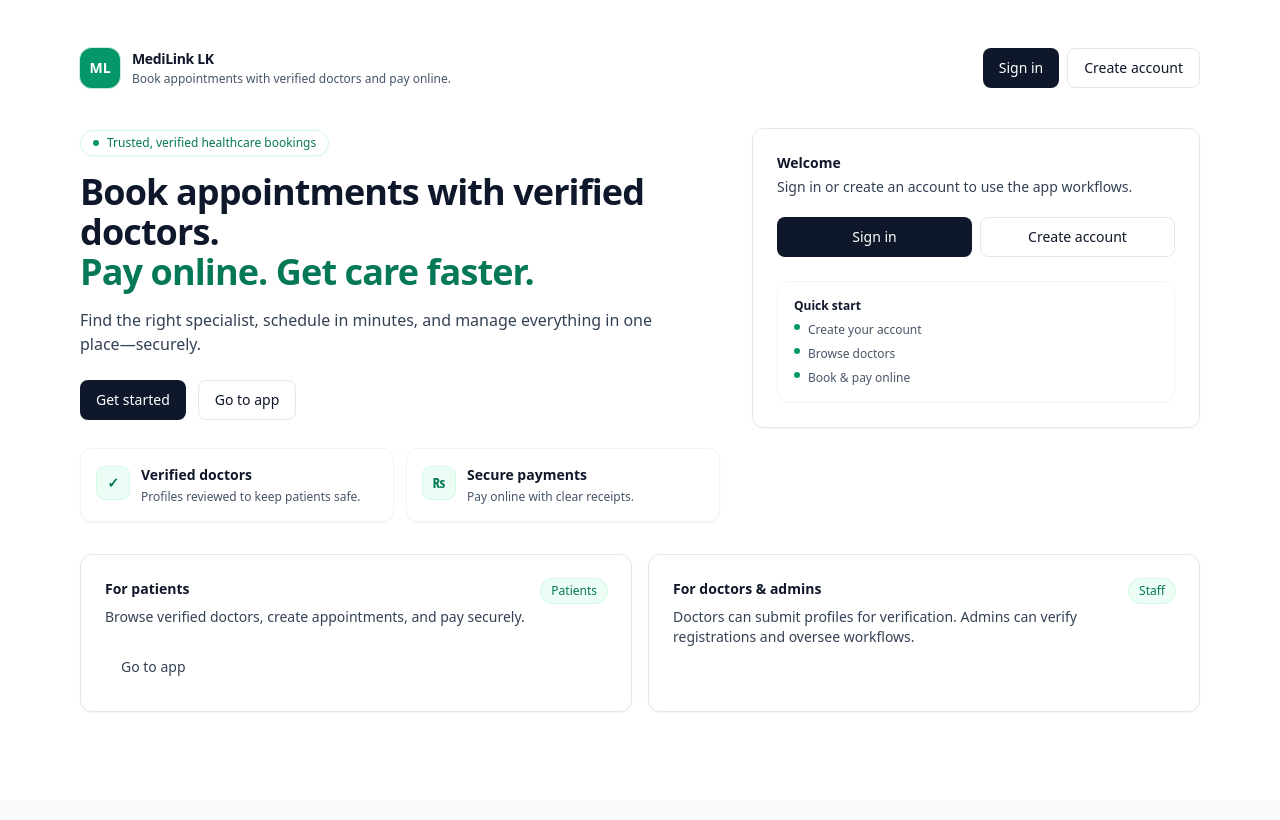
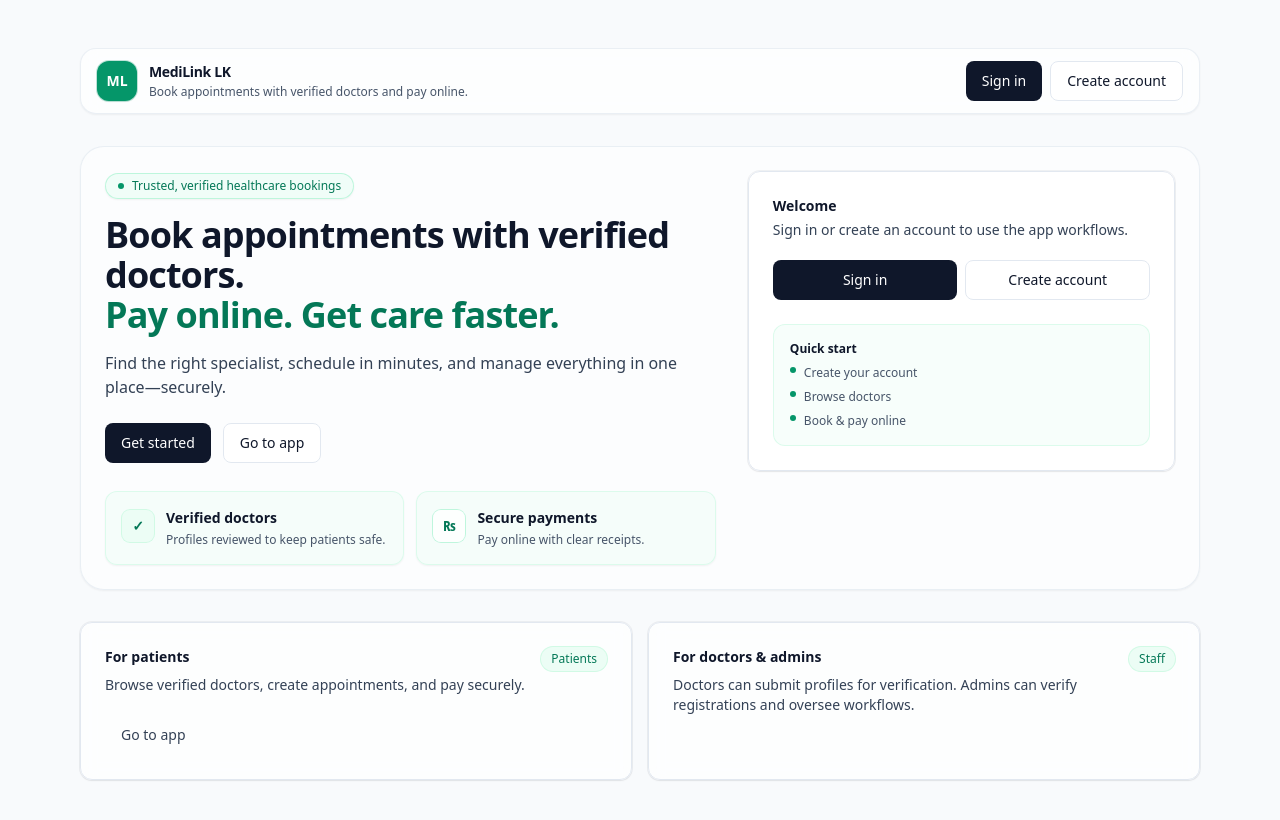
Before and after one commit to SupunPrabodha/Med_Link, a React (Vite) app in the folder frontend/: page / in a window 1280 px wide. Shown: the top 820 px of the page. Built offline with nearby package versions, Linux system fonts and the light colour scheme; no server answers; the HTML template or start-up script is replaced by a standard one.

Commit message:
ui changes in front page

```diff
--- a/frontend/src/pages/LandingPage.tsx
+++ b/frontend/src/pages/LandingPage.tsx
@@ -3,13 +3,13 @@ import { Button, Card } from '../ui/primitives'
 
 export function LandingPage() {
 	return (
-		<div className="relative min-h-screen bg-white">
-			<div className="pointer-events-none absolute inset-0 -z-10 bg-[radial-gradient(900px_circle_at_20%_10%,rgba(16,185,129,0.18),transparent_60%),radial-gradient(700px_circle_at_80%_0%,rgba(16,185,129,0.12),transparent_55%),linear-gradient(to_bottom,rgba(255,255,255,1),rgba(240,253,250,0.45),rgba(255,255,255,1))]" />
+		<div className="relative min-h-screen bg-slate-50">
+			<div className="pointer-events-none absolute inset-0 -z-10 bg-[radial-gradient(900px_circle_at_20%_10%,rgba(16,185,129,0.22),transparent_60%),radial-gradient(700px_circle_at_85%_0%,rgba(16,185,129,0.16),transparent_55%),radial-gradient(700px_circle_at_50%_110%,rgba(15,23,42,0.05),transparent_55%),linear-gradient(to_bottom,rgba(248,250,252,1),rgba(236,253,245,0.70),rgba(248,250,252,1))]" />
 
 			<div className="mx-auto max-w-6xl px-4 py-10 sm:py-12">
-				<header className="flex items-center justify-between gap-4">
+				<header className="flex items-center justify-between gap-4 rounded-2xl border border-slate-200/70 bg-white/70 px-4 py-3 shadow-sm backdrop-blur">
 					<div className="flex items-center gap-3">
-						<div className="grid h-10 w-10 shrink-0 place-items-center rounded-xl bg-emerald-600 text-sm font-semibold text-white shadow-sm ring-1 ring-emerald-600/20">
+						<div className="grid h-10 w-10 shrink-0 place-items-center rounded-xl bg-emerald-600 text-sm font-semibold text-white shadow-sm ring-1 ring-emerald-600/25">
 							ML
 						</div>
 						<div>
@@ -35,9 +35,9 @@ export function LandingPage() {
 					</div>
 				</header>
 
-				<main className="mt-10 grid gap-6 lg:grid-cols-12 lg:gap-8">
+				<main className="mt-8 grid gap-6 rounded-3xl border border-slate-200/70 bg-white/55 p-6 shadow-sm backdrop-blur lg:grid-cols-12 lg:gap-8">
 					<section className="lg:col-span-7">
-						<div className="inline-flex items-center gap-2 rounded-full border border-emerald-100 bg-white/70 px-3 py-1 text-xs font-medium text-emerald-700 shadow-sm">
+						<div className="inline-flex items-center gap-2 rounded-full border border-emerald-200/70 bg-emerald-50/70 px-3 py-1 text-xs font-medium text-emerald-700 shadow-sm">
 							<span className="h-1.5 w-1.5 rounded-full bg-emerald-600" />
 							Trusted, verified healthcare bookings
 						</div>
@@ -67,7 +67,7 @@ export function LandingPage() {
 						</div>
 
 						<div className="mt-7 grid gap-3 sm:grid-cols-2">
-							<div className="flex items-start gap-3 rounded-xl border border-slate-100 bg-white/70 p-4 shadow-sm">
+							<div className="flex items-start gap-3 rounded-xl border border-emerald-100/70 bg-emerald-50/40 p-4 shadow-sm">
 								<div className="mt-0.5 grid h-8 w-8 place-items-center rounded-lg bg-emerald-50 text-emerald-700 ring-1 ring-emerald-100">
 									<span className="text-sm font-semibold">✓</span>
 								</div>
@@ -76,8 +76,8 @@ export function LandingPage() {
 									<div className="mt-1 text-xs text-slate-600">Profiles reviewed to keep patients safe.</div>
 								</div>
 							</div>
-							<div className="flex items-start gap-3 rounded-xl border border-slate-100 bg-white/70 p-4 shadow-sm">
-								<div className="mt-0.5 grid h-8 w-8 place-items-center rounded-lg bg-emerald-50 text-emerald-700 ring-1 ring-emerald-100">
+							<div className="flex items-start gap-3 rounded-xl border border-emerald-100/70 bg-emerald-50/40 p-4 shadow-sm">
+								<div className="mt-0.5 grid h-8 w-8 place-items-center rounded-lg bg-white/70 text-emerald-700 ring-1 ring-emerald-200/70">
 									<span className="text-sm font-semibold">₨</span>
 								</div>
 								<div>
@@ -89,7 +89,7 @@ export function LandingPage() {
 					</section>
 
 					<aside className="lg:col-span-5">
-						<Card className="border-emerald-100 bg-white/80 shadow-sm backdrop-blur">
+						<Card className="border-emerald-100/70 bg-white/70 shadow-sm ring-1 ring-slate-900/5 backdrop-blur">
 							<div className="text-sm font-semibold text-slate-900">Welcome</div>
 							<div className="mt-1 text-sm text-slate-700">Sign in or create an account to use the app workflows.</div>
 							<div className="mt-5 grid gap-2 sm:grid-cols-2">
@@ -107,7 +107,7 @@ export function LandingPage() {
 									</Button>
 								</Link>
 							</div>
-							<div className="mt-6 rounded-xl border border-slate-100 bg-white/70 p-4">
+							<div className="mt-6 rounded-xl border border-emerald-100/70 bg-emerald-50/40 p-4">
 								<div className="text-xs font-semibold text-slate-900">Quick start</div>
 								<ul className="mt-2 space-y-2 text-xs text-slate-600">
 									<li className="flex gap-2"><span className="mt-0.5 h-1.5 w-1.5 rounded-full bg-emerald-600" />Create your account</li>
@@ -120,7 +120,7 @@ export function LandingPage() {
 				</main>
 
 				<section className="mt-8 grid gap-4 md:grid-cols-2">
-					<Card className="border-emerald-100 bg-white shadow-sm">
+					<Card className="border-emerald-100/70 bg-white/70 shadow-sm ring-1 ring-slate-900/5 backdrop-blur">
 						<div className="flex items-start justify-between gap-3">
 							<div>
 								<div className="text-sm font-semibold text-slate-900">For patients</div>
@@ -144,7 +144,7 @@ export function LandingPage() {
 						</div>
 					</Card>
 
-					<Card className="border-emerald-100 bg-white shadow-sm">
+					<Card className="border-emerald-100/70 bg-white/70 shadow-sm ring-1 ring-slate-900/5 backdrop-blur">
 						<div className="flex items-start justify-between gap-3">
 							<div>
 								<div className="text-sm font-semibold text-slate-900">For doctors & admins</div>
```
